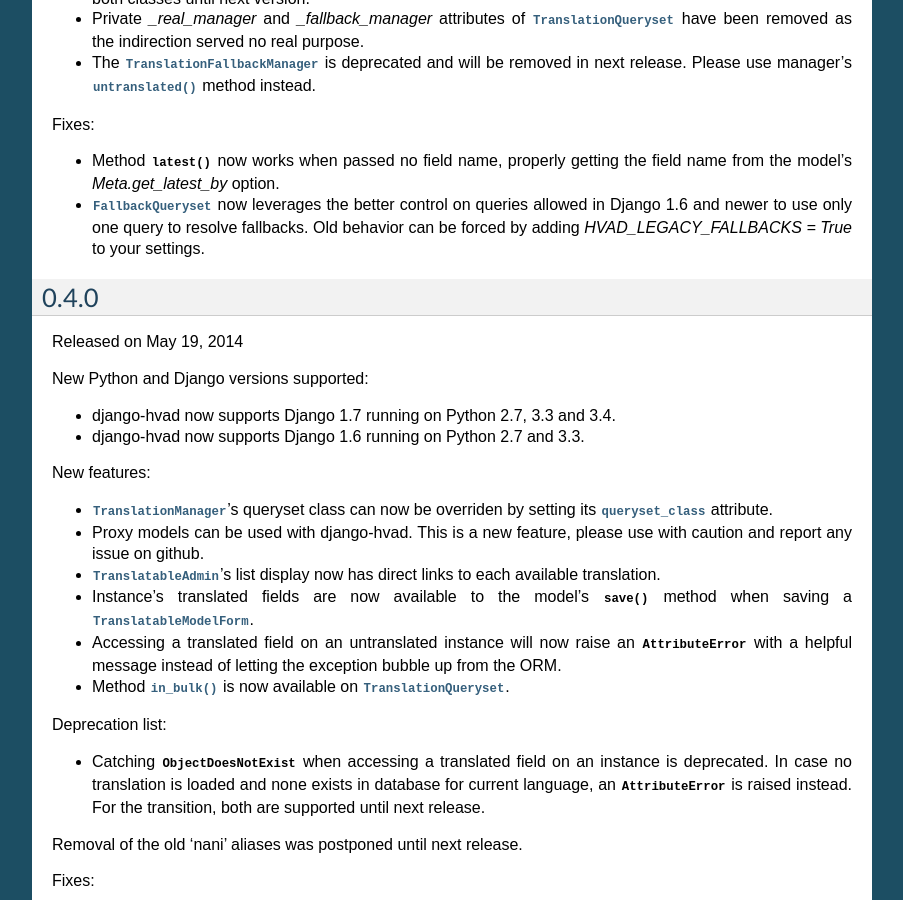
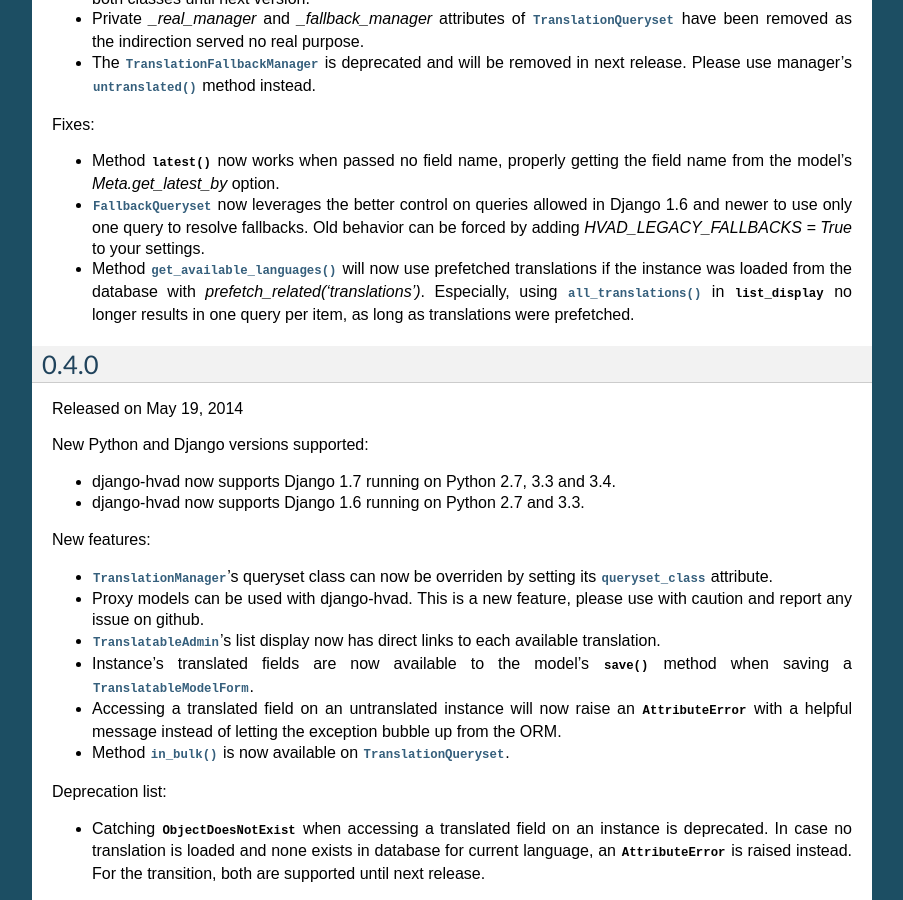
Before and after one commit to KristianOellegaard/django-hvad, a Sphinx documentation site: the page built from docs/public/release_notes.rst, in a window 1280 px wide and 900 px high, scrolled down 710 px. Shown: the whole window, without its empty margins (198-1101 px from the left). Built offline with Sphinx 7.4.7, drawn with Linux system fonts in a browser that asks for light colours.

Commit message:
Make get_available_languages use cached translations if they were prefetched. Fixes #97.

```diff
--- a/docs/public/admin.rst
+++ b/docs/public/admin.rst
@@ -19,6 +19,10 @@
     A method that can be used in :attr:`list_display` and shows a list of
     languages in which this object is available. Entries are linked to their
     corresponding admin page.
+
+    .. note:: You should add `prefetch_related('translations')` to your queryset
+              if you use this in :attr:`~django.contrib.admin.ModelAdmin.list_display`,
+              else one query will be run for every item in the list.
 
 
 ***********************************************************
--- a/docs/public/release_notes.rst
+++ b/docs/public/release_notes.rst
@@ -60,6 +60,12 @@
   queries allowed in Django 1.6 and newer to use only one query to resolve
   fallbacks. Old behavior can be forced by adding `HVAD_LEGACY_FALLBACKS = True`
   to your settings.
+- Method :meth:`~hvad.models.TranslatableModel.get_available_languages` will now
+  use prefetched translations if the instance was loaded from the database with
+  `prefetch_related('translations')`. Especially, using
+  :meth:`~hvad.admin.TranslatableAdmin.all_translations` in
+  :attr:`~django.contrib.admin.ModelAdmin.list_display` no longer results in one
+  query per item, as long as translations were prefetched.
 
 
 .. release 0.4.0
```
Also changed, not shown: 2 other files.
